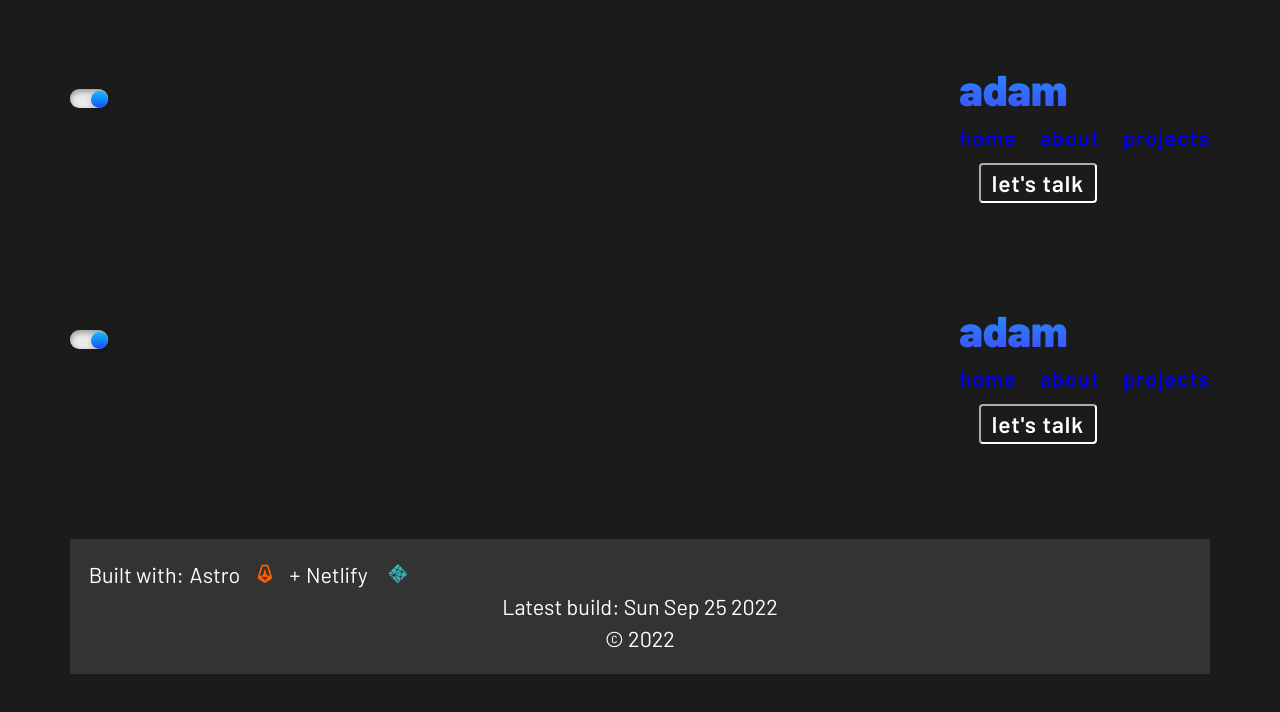
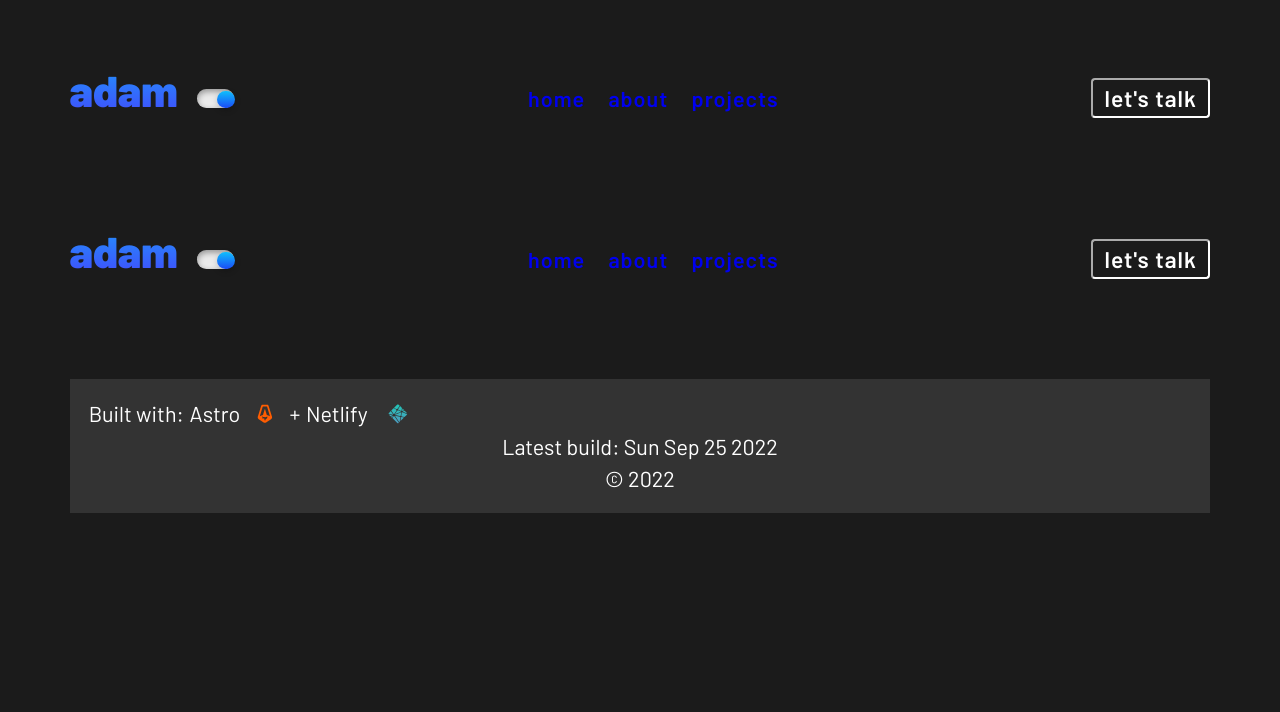
Before and after one commit to adamjralph/adam-ralph-portfolio, an Astro site: page /testpage in a window 1280 px wide. Built offline with nearby package versions, Linux system fonts and the light colour scheme; Astro itself is replaced by a stand-in of ours.

Commit message:
new darkmode toggle working on tab +

```diff
--- a/src/components/DarkMode.astro
+++ b/src/components/DarkMode.astro
@@ -9,14 +9,16 @@
 
 <style lang="scss">
   .wrapper {
+    // margin: 0;
+    // height: auto;
     // display: grid;
-    // place-content: center;
+    // align-items: center;
   }
 
-  .wrapper > * {
-    // grid-column: 1 / -1;
-    // grid-row: 1 / -1;
-  }
+  // .wrapper > * {
+  //   grid-column: 1 / -1;
+  //   grid-row: 1 / -1;
+  // }
 
   label {
     width: 2rem;
@@ -68,7 +70,7 @@
     );
   }
   label:active:after {
-    width: 10px;
+    width: 0.9em;
   }
 </style>
 
--- a/src/components/Header.astro
+++ b/src/components/Header.astro
@@ -5,15 +5,14 @@ import ThemeSelection from "./ThemeSelection.astro";
 ---
 
 <div class="nav">
-  <div class="theme-wrapper">
-    <div class="theme-toggle">
-      <DarkMode />
-    </div>
-  </div>
   <div class="logo">
     <a href="/">
       <h1 class="logo-heading text-gradient">adam</h1>
     </a>
+    <div class="dark-mode">
+      <DarkMode />
+    </div>
+  </div>
   <!-- <div class="social">
     <SocialLinks />
   </div> -->
@@ -51,6 +50,12 @@ import ThemeSelection from "./ThemeSelection.astro";
     <!-- <div class="mobile-theme">
         <ThemeSelection />
       </div> -->
+    <div class="theme-wrapper">
+      <div class="theme-toggle">
+        <DarkMode />
+      </div>
+    </div>
+
     <a
       href="/"
       class="nav__link nav__link--text">home</a
@@ -82,7 +87,7 @@ import ThemeSelection from "./ThemeSelection.astro";
   @use "../styles/variables" as w;
   .nav {
     display: flex;
-      flex-direction: row-reverse;
+    // flex-direction: row-reverse;
     justify-content: space-between;
     align-items: center;
     margin-inline: auto;
@@ -90,6 +95,7 @@ import ThemeSelection from "./ThemeSelection.astro";
     @include m.for-tablet(w.$tablet) {
       flex-direction: row;
       align-items: baseline;
+      justify-content: space-between;
     }
   }
 
@@ -97,19 +103,25 @@ import ThemeSelection from "./ThemeSelection.astro";
     display: none;
     @include m.for-tablet(w.$tablet) {
       display: inline-block;
-        place-self: center;
-        // flex-grow: 1;
+      place-self: baseline;
+      display: flex;
+      align-items: center;
     }
   }
 
-    .theme-wrapper {
-      display: grid;
-      place-content: start;
+  .dark-mode {
+    padding-block-end: 0.8rem;
+    padding-inline-start: 1rem;
   }
 
+  // .theme-wrapper {
+  //   display: grid;
+  //   place-content: start;
+  // }
+
   .theme-toggle {
-      // margin-block-end: 1rem;
-      // padding-block-start: 0;
+    margin-block-end: 1rem;
+    padding-block-start: 0;
   }
 
   .links * ~ * {
@@ -262,4 +274,3 @@ import ThemeSelection from "./ThemeSelection.astro";
     transition: padding 0.3s ease;
   }
 </style>
-</div>
```
Lines whose indentation alone changed are shown as unchanged.
